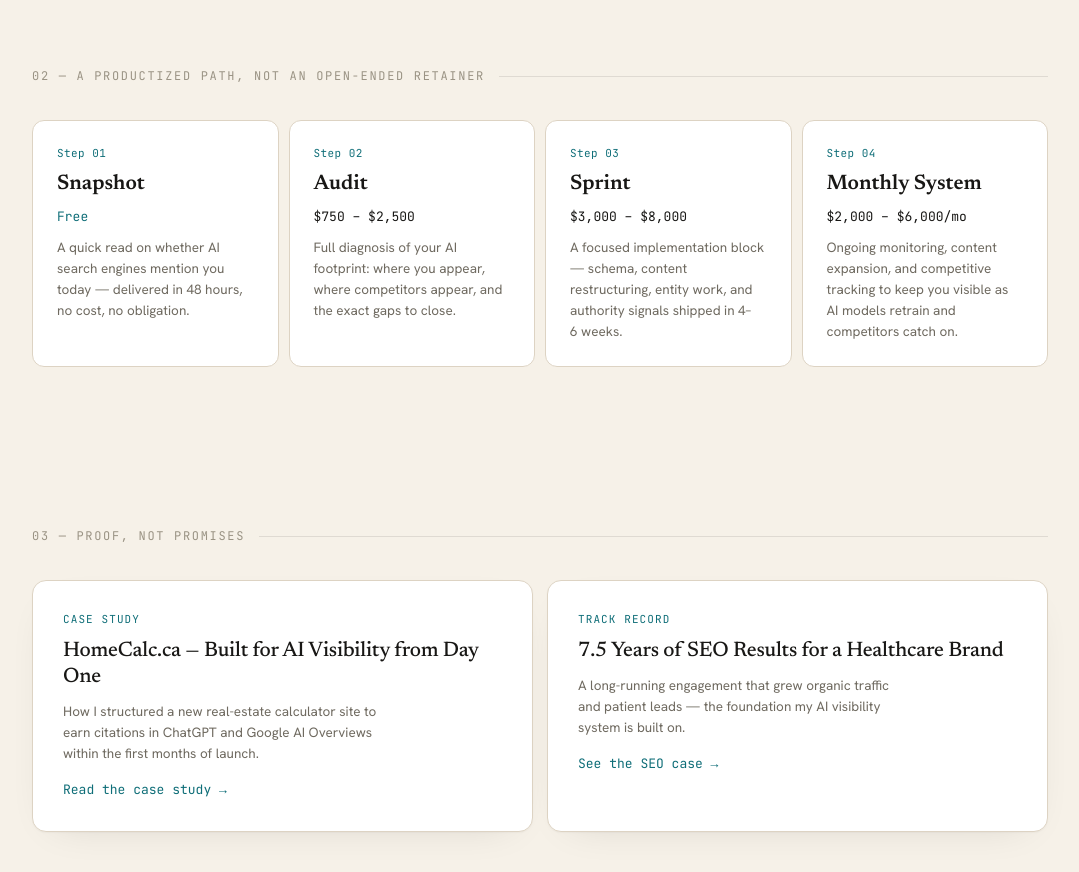
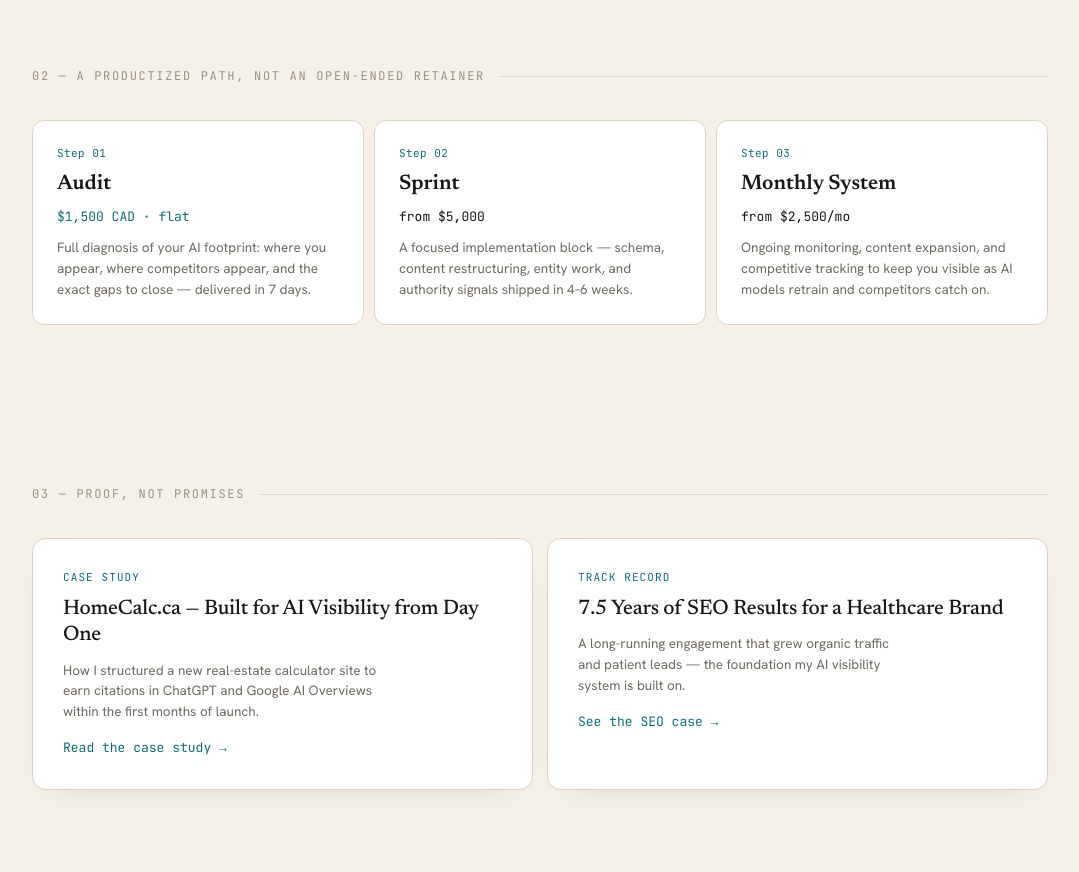
Before and after one commit to Hami-Tahm/hamitahm.com, a Next.js app: page /ai-visibility in a window 1280 px wide. Shown: the part 3520-4392 px from the top of the page, without its empty margins (100-1179 px from the left). Built offline with nearby package versions, Linux system fonts and the light colour scheme.

Commit message:
ai-visibility: lock 3-step ladder (Audit  flat / Sprint from  / Monthly from .5K/mo), drop Snapshot, fix blog CTA bait-switch

```diff
--- a/src/app/ai-visibility/page.tsx
+++ b/src/app/ai-visibility/page.tsx
@@ -1098,7 +1098,7 @@ export default function AIVisibilityPage() {
           </RevealSection>
 
           <RevealSection delay={0.06}>
-            <div className="ladder">
+            <div className="ladder ladder-3">
               <div className="tier">
                 <div
                   style={{
@@ -1119,7 +1119,7 @@ export default function AIVisibilityPage() {
                     lineHeight: 1.25,
                   }}
                 >
-                  Snapshot
+                  Audit
                 </h3>
                 <div
                   style={{
@@ -1129,19 +1129,19 @@ export default function AIVisibilityPage() {
                     marginTop: 8,
                   }}
                 >
-                  Free
-                </div>
-                <p
-                  style={{
-                    fontSize: "13.5px",
-                    color: "var(--muted)",
-                    marginTop: 10,
-                    lineHeight: 1.55,
-                  }}
-                >
-                  A quick read on whether AI search engines mention you today
-                  &mdash; delivered in 48&nbsp;hours, no&nbsp;cost, no
-                  obligation.
+                  $1,500 CAD &middot; flat
+                </div>
+                <p
+                  style={{
+                    fontSize: "13.5px",
+                    color: "var(--muted)",
+                    marginTop: 10,
+                    lineHeight: 1.55,
+                  }}
+                >
+                  Full diagnosis of your AI footprint: where you appear, where
+                  competitors appear, and the exact gaps to close &mdash;
+                  delivered in 7&nbsp;days.
                 </p>
               </div>
 
@@ -1165,7 +1165,7 @@ export default function AIVisibilityPage() {
                     lineHeight: 1.25,
                   }}
                 >
-                  Audit
+                  Sprint
                 </h3>
                 <div
                   style={{
@@ -1174,51 +1174,7 @@ export default function AIVisibilityPage() {
                     marginTop: 8,
                   }}
                 >
-                  $750 &ndash; $2,500
-                </div>
-                <p
-                  style={{
-                    fontSize: "13.5px",
-                    color: "var(--muted)",
-                    marginTop: 10,
-                    lineHeight: 1.55,
-                  }}
-                >
-                  Full diagnosis of your AI footprint: where you appear, where
-                  competitors appear, and the exact gaps to close.
-                </p>
-              </div>
-
-              <div className="tier">
-                <div
-                  style={{
-                    fontFamily: "var(--mono)",
-                    fontSize: 11,
-                    color: "var(--accent)",
-                    letterSpacing: ".04em",
-                  }}
-                >
-                  Step 03
-                </div>
-                <h3
-                  style={{
-                    fontFamily: "var(--serif)",
-                    fontSize: 21,
-                    fontWeight: 600,
-                    marginTop: 10,
-                    lineHeight: 1.25,
-                  }}
-                >
-                  Sprint
-                </h3>
-                <div
-                  style={{
-                    fontFamily: "var(--mono)",
-                    fontSize: 13,
-                    marginTop: 8,
-                  }}
-                >
-                  $3,000 &ndash; $8,000
+                  from $5,000
                 </div>
                 <p
                   style={{
@@ -1243,7 +1199,7 @@ export default function AIVisibilityPage() {
                     letterSpacing: ".04em",
                   }}
                 >
-                  Step 04
+                  Step 03
                 </div>
                 <h3
                   style={{
@@ -1263,7 +1219,7 @@ export default function AIVisibilityPage() {
                     marginTop: 8,
                   }}
                 >
-                  $2,000 &ndash; $6,000/mo
+                  from $2,500/mo
                 </div>
                 <p
                   style={{
--- a/src/app/blog/page.tsx
+++ b/src/app/blog/page.tsx
@@ -398,15 +398,15 @@ export default function BlogIndexPage() {
                   marginTop: 5,
                 }}
               >
-                Get a free AI Visibility Snapshot for your business &mdash; no
-                commitment.
+                Book a $1,500 AI Visibility Audit &mdash; full diagnosis of
+                where AI engines mention you, delivered in 7&nbsp;days.
               </p>
             </div>
             <Link
               href="/ai-visibility/ai-visibility-audit/"
               className="btn btn-primary"
             >
-              Get a Free Snapshot <span className="arr">&rarr;</span>
+              Book Your AI Visibility Audit <span className="arr">&rarr;</span>
             </Link>
           </div>
         </RevealSection>
--- a/src/app/globals.css
+++ b/src/app/globals.css
@@ -99,6 +99,7 @@ a { color: inherit; text-decoration: none; }
 /* Ladder */
 .ladder { margin-top: 34px; display: grid; grid-template-columns: repeat(4, 1fr); gap: 10px; position: relative; }
 @media (max-width: 760px) { .ladder { grid-template-columns: 1fr 1fr; } }
+@media (min-width: 821px) { .ladder.ladder-3 { grid-template-columns: repeat(3, 1fr); } }
 
 /* About grid */
 .about-grid { display: grid; grid-template-columns: 1fr 1fr; gap: 60px; align-items: start; }
```
